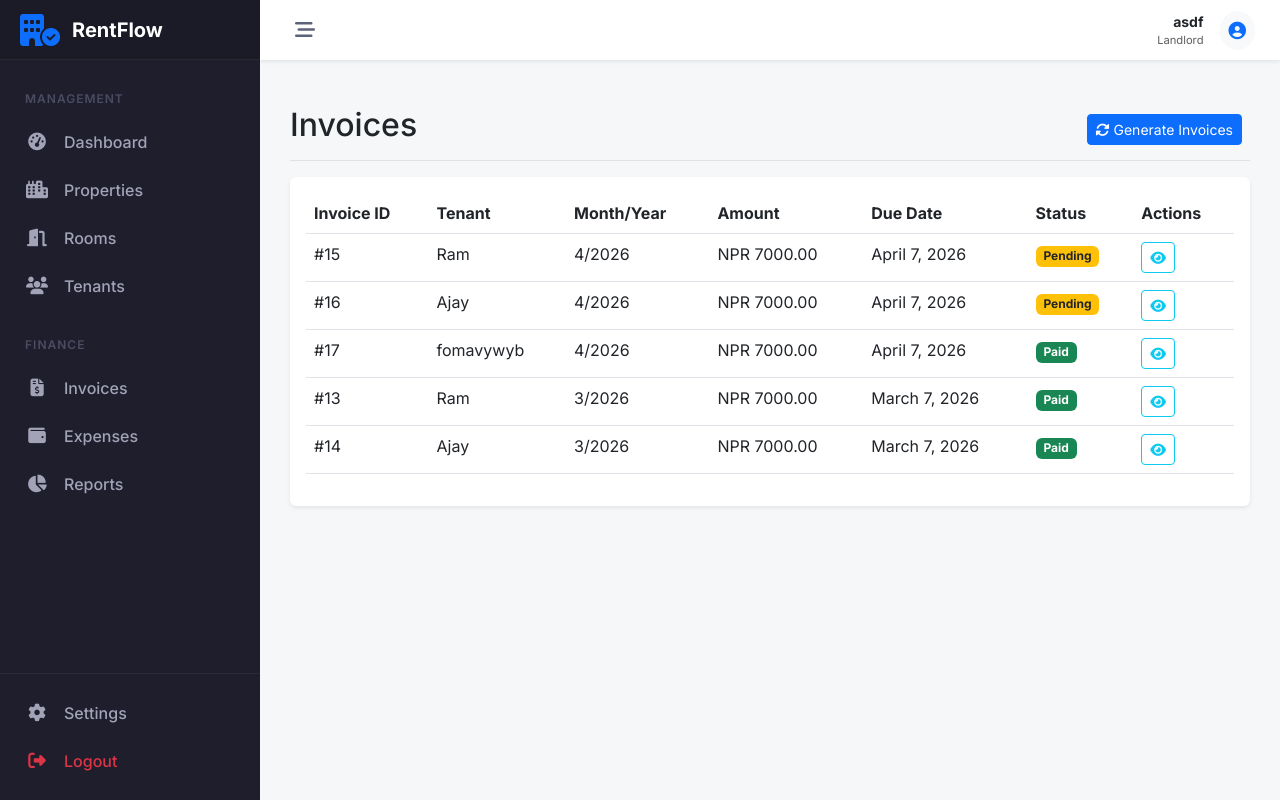
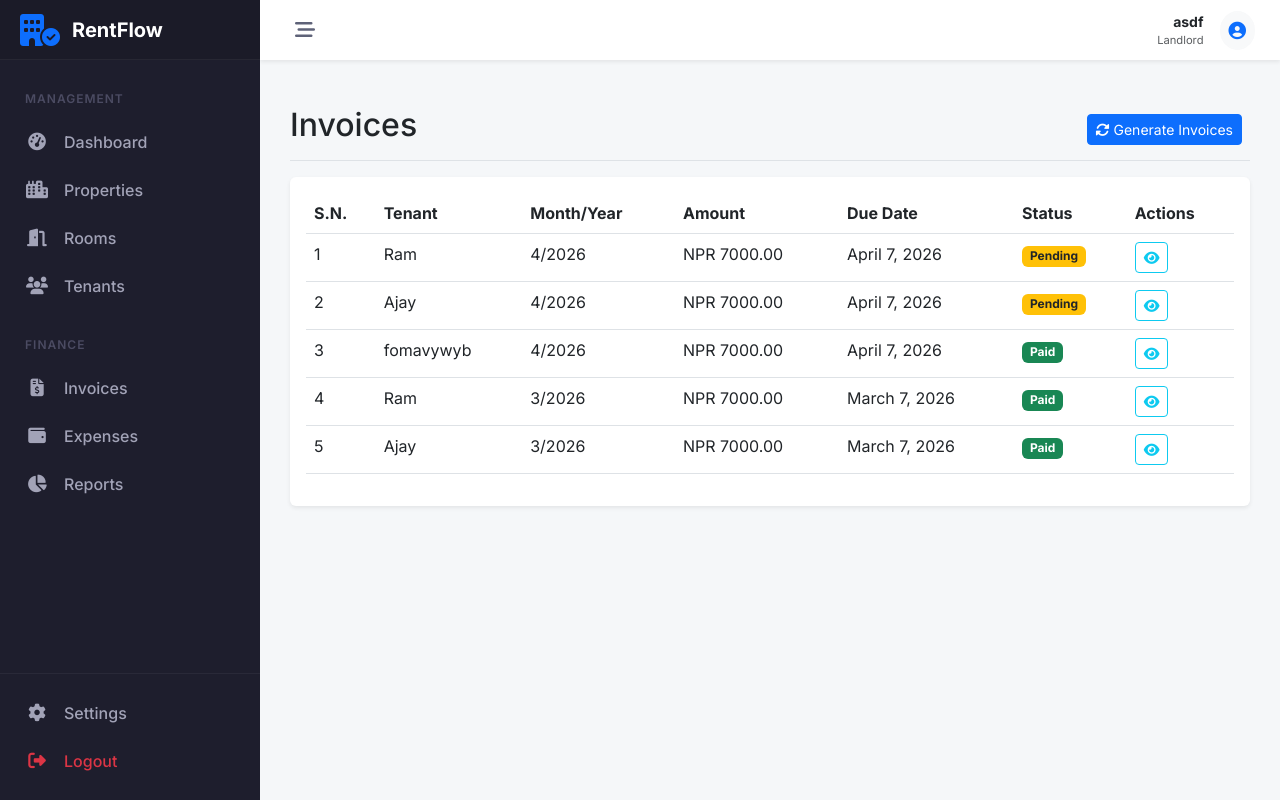
Before and after one commit to sameer9860/-RentFlow-Landlord-Tenant-Management-System, a Django app: page /payments/invoices/ in a window 1280 px wide. Run offline with Django 5.2, Linux system fonts and the light colour scheme; a user stored in the database is signed in; data comes from the database, SQL or seed files in the repository.

Commit message:
feat add s.n and remove id from invoice

```diff
--- a/payments/templates/payments/invoice_list.html
+++ b/payments/templates/payments/invoice_list.html
@@ -21,7 +21,7 @@
         <table class="table table-hover">
             <thead>
                 <tr>
-                    <th>Invoice ID</th>
+                    <th>S.N.</th>
                     <th>{% if user.profile.role == 'LANDLORD' %}Tenant{% else %}Room{% endif %}</th>
                     <th>Month/Year</th>
                     <th>Amount</th>
@@ -33,7 +33,7 @@
             <tbody>
                 {% for invoice in invoices %}
                 <tr>
-                    <td>#{{ invoice.id }}</td>
+                    <td>{{ forloop.counter }}</td>
                     <td>
                         {% if user.profile.role == 'LANDLORD' %}
                         {{ invoice.tenancy.tenant.username }}
```
